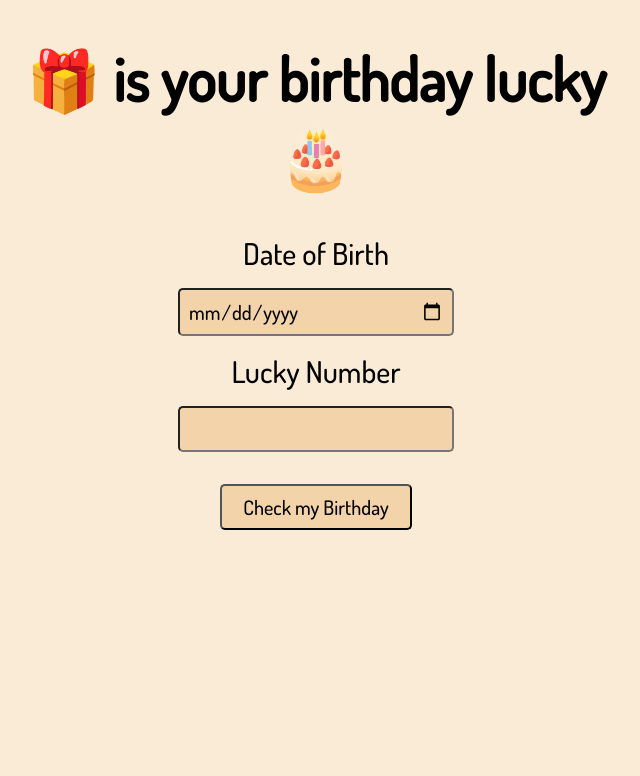
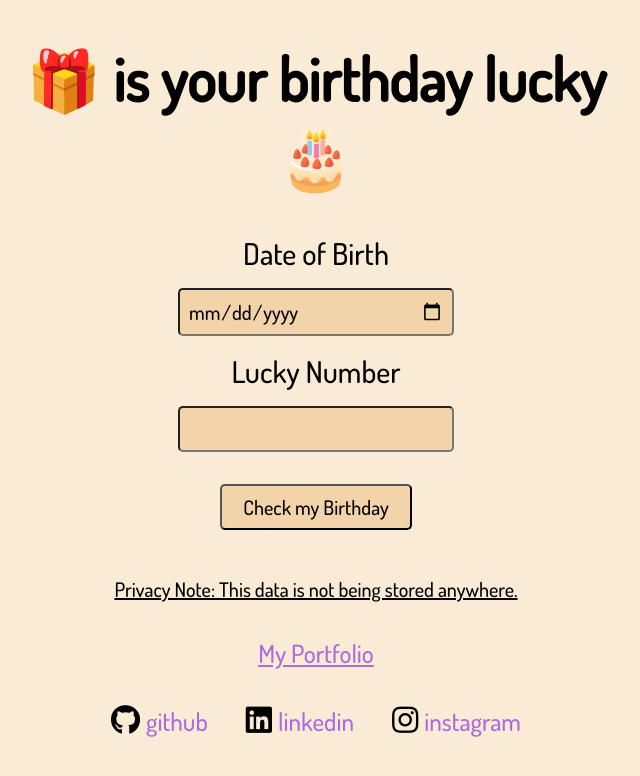
Before and after one commit to bmendhe23/is-your-birthday-lucky-app, a plain HTML site: page index.html in a window 1280 px wide. Shown: the whole page, without its empty margins (324-964 px from the left). Drawn offline with Linux system fonts and the light colour scheme.

Commit message:
style updated

```diff
--- a/index.html
+++ b/index.html
@@ -7,6 +7,8 @@
     <title>Is Your Birthday Lucky</title>
 
     <link rel="stylesheet" href="style.css">
+    <link rel="stylesheet" href="https://use.fontawesome.com/releases/v5.15.4/css/all.css"
+        integrity="sha384-DyZ88mC6Up2uqS4h/KRgHuoeGwBcD4Ng9SiP4dIRy0EXTlnuz47vAwmeGwVChigm" crossorigin="anonymous">
 </head>
 <body>
 
@@ -21,6 +23,25 @@
     <button id="btn-birthday-check">Check my Birthday</button>
     <p id="show-message"></p>
 
+    <footer>
+        <p id="privacy-note">Privacy Note: This data is not being stored anywhere. </p>
+        <p><a class="link" href="https://bhushanmendhe.netlify.app/" style="text-decoration: underline;">My Portfolio</a></p>
+        <ul>
+            <li>
+                <i class="fab fa-github"></i>
+                <a class="link" href="https://github.com/bmendhe23">github</a>
+            </li>
+            <li>
+                <i class="fab fa-linkedin"></i>
+                <a class="link" href="https://www.linkedin.com/in/bhushan-mendhe-1027a1146/">linkedin</a>
+            </li>
+            <li>
+                <i class="fab fa-instagram"></i>
+                <a class="link" href="https://www.instagram.com/bmendhe23/">instagram</a>
+            </li>
+        </ul>
+    </footer>
+
     <script src="javascript.js" type="text/javascript"></script>
 </body>
 </html>
--- a/style.css
+++ b/style.css
@@ -33,3 +33,25 @@ button {
     margin: 1rem;
     background-color: rgb(243, 211, 170);
 }
+
+#privacy-note {
+    text-decoration: underline;
+    font-size: 20px;
+}
+
+footer ul {
+    padding-left: 0px;
+}
+
+ul li{
+    text-decoration: none;
+    display: inline;
+    margin: 1rem;
+}
+
+.link {
+    font-size: 25px;
+    text-decoration: none;
+    color: rgb(171, 107, 223);
+    text-align: left;
+}
```
